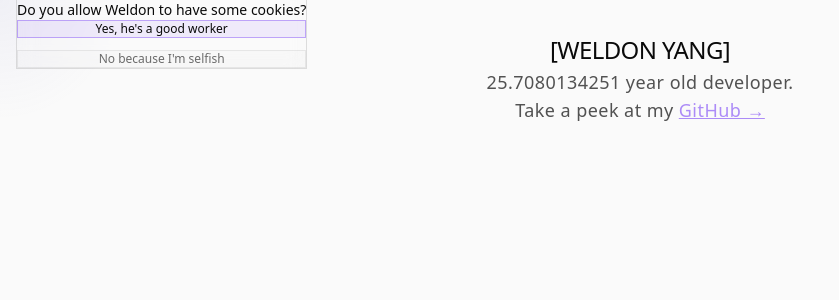
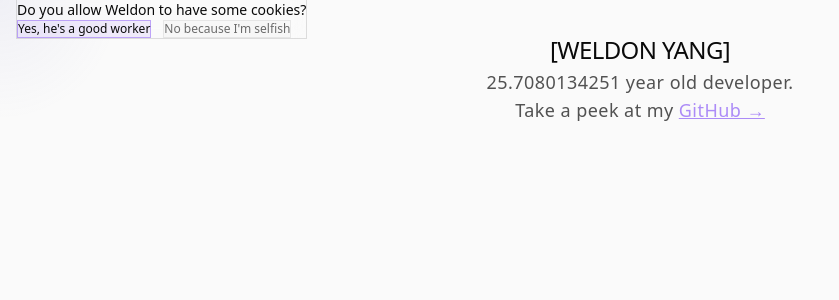
Before and after one commit to wxldon/weldonyang.com, a Next.js app: page / in a window 1280 px wide. Shown: the top 300 px of the page, without its empty margins (0-839 px from the left). Built offline with nearby package versions, Linux system fonts and the light colour scheme; a web font is replaced by a local one.

Commit message:
More padding and horizontal button layout

```diff
--- a/src/components/CookieParody.tsx
+++ b/src/components/CookieParody.tsx
@@ -27,14 +27,14 @@ export default function CookieParody() {
     <AnimatePresence>
       {!dismissed && (
         <motion.div
-          className="fixed top-0 left-4 z-50 max-w-xs"
+          className="fixed top-0 left-4 z-50"
           initial={{ y: -200, opacity: 0 }}
           animate={{ y: 0, opacity: 1 }}
           exit={{ y: -200, opacity: 0 }}
           transition={{ type: "spring", stiffness: 100, damping: 15 }}
         >
           <div
-            className="border border-t-0 p-6"
+            className="border border-t-0 px-8 py-6"
             style={{
               backgroundColor: "rgba(255, 255, 255, 0.1)",
               backdropFilter: "blur(10px)",
@@ -45,10 +45,10 @@ export default function CookieParody() {
             <p className="text-sm mb-5">
               Do you allow Weldon to have some cookies?
             </p>
-            <div className="flex flex-col gap-3">
+            <div className="flex flex-row gap-3">
               <button
                 onClick={() => handleChoice("yes")}
-                className="w-full px-3 py-1.5 text-xs border transition-colors hover:brightness-125"
+                className="px-4 py-2 text-xs border transition-colors hover:brightness-125"
                 style={{
                   borderColor: "rgba(139, 92, 246, 0.5)",
                   backgroundColor: "rgba(139, 92, 246, 0.1)",
@@ -59,7 +59,7 @@ export default function CookieParody() {
               </button>
               <button
                 onClick={() => handleChoice("no")}
-                className="w-full px-3 py-1.5 text-xs border transition-colors opacity-60 hover:opacity-100"
+                className="px-4 py-2 text-xs border transition-colors opacity-60 hover:opacity-100"
                 style={{
                   borderColor: "rgba(150, 150, 150, 0.3)",
                   backgroundColor: "rgba(150, 150, 150, 0.05)",
```
